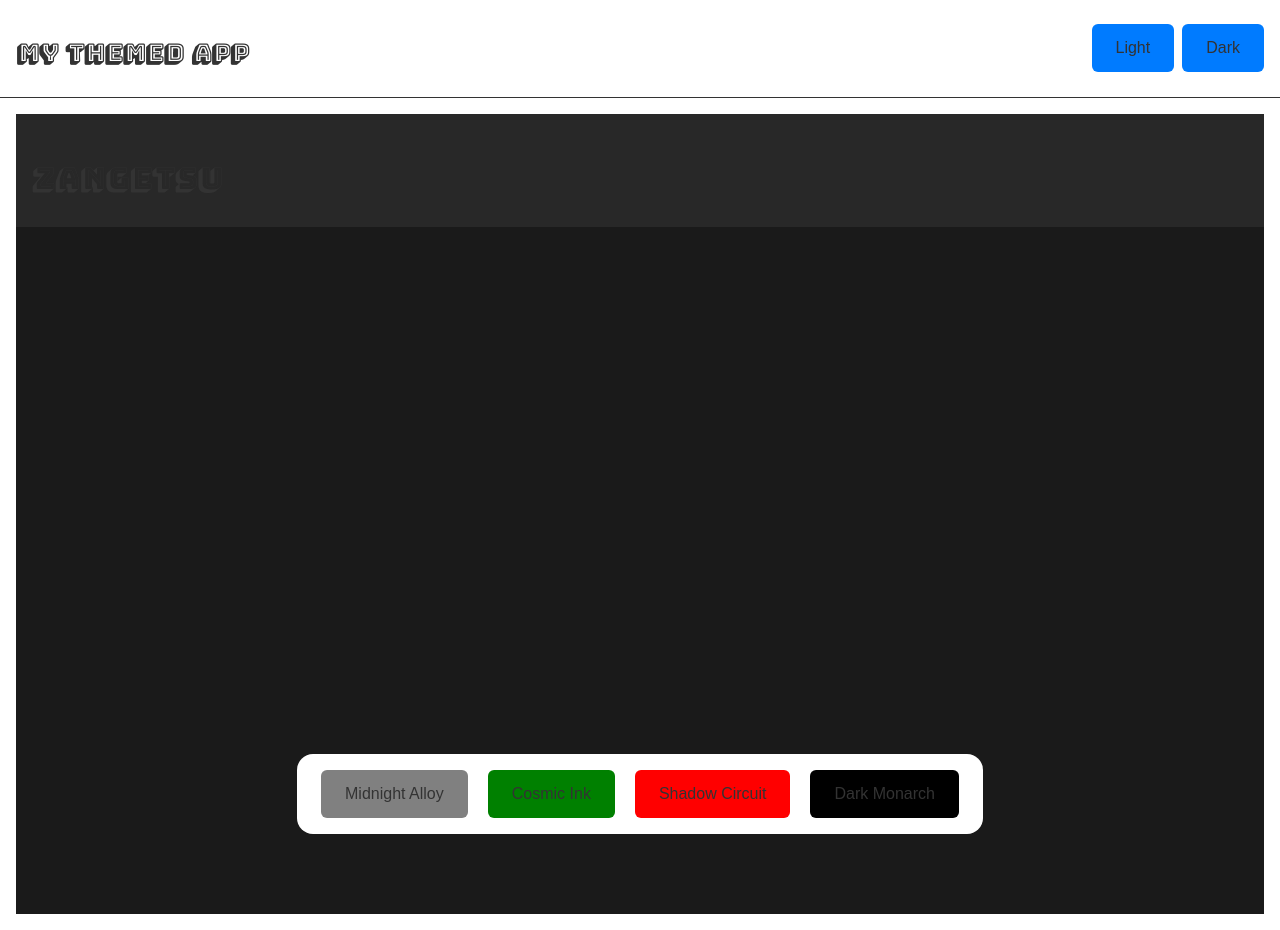
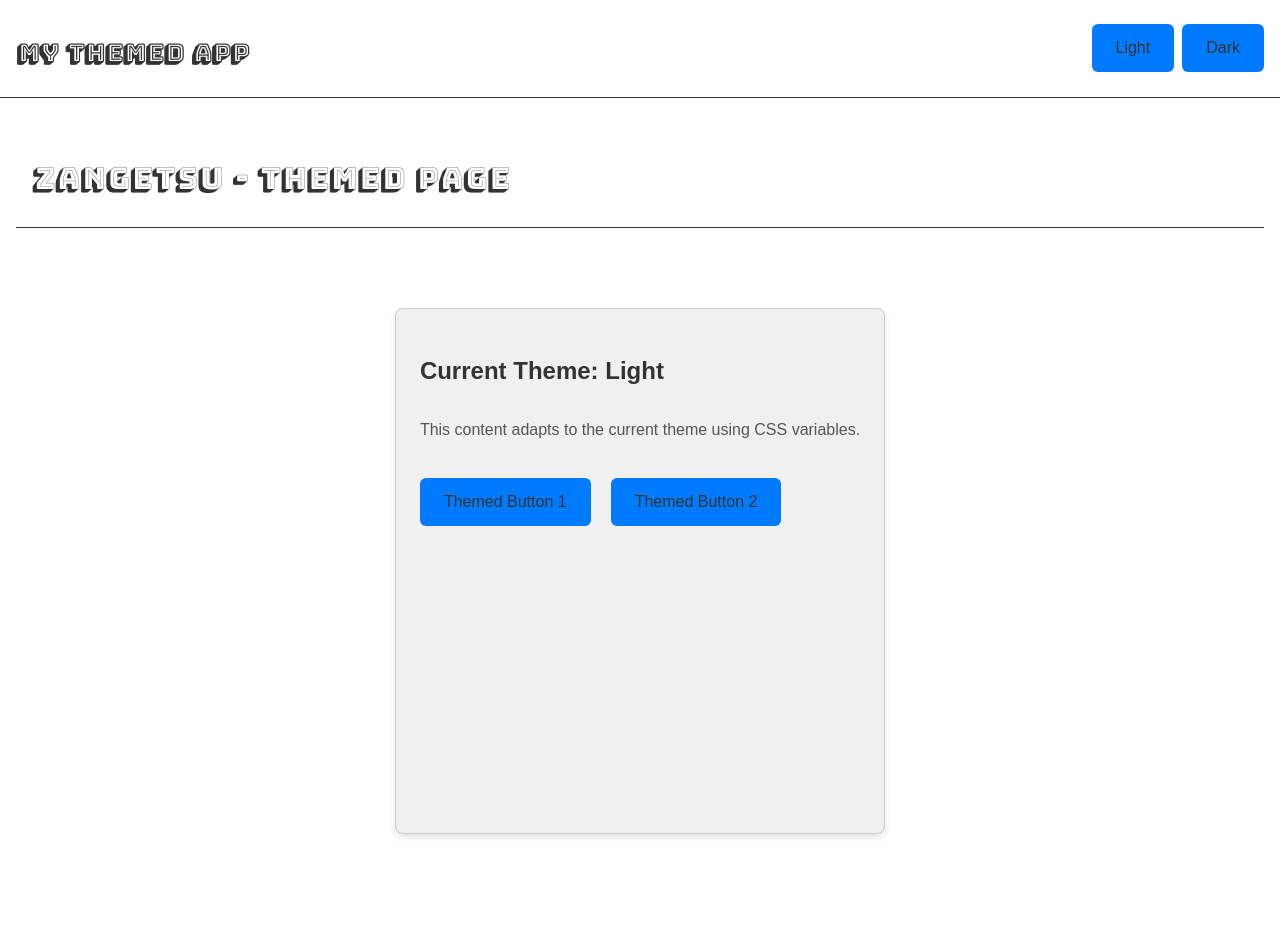
Before and after one commit to abhi-afk-dev/Theme_Changer, a React (Vite) app in the folder frontend/: page / in a window 1280 px wide. Built offline with nearby package versions, Linux system fonts and the light colour scheme.

Commit message:
AI Agent: Modified `frontend/src/pages/screen.jsx` to consume `ThemeContext` and apply theme-specific styling using CSS variables, thereby fulfilling the original task's intent to provide an example of context consumption.

```diff
--- a/frontend/src/pages/screen.jsx
+++ b/frontend/src/pages/screen.jsx
@@ -1,44 +1,35 @@
-import { useState } from "react"
+import React, { useContext } from "react";
+import { ThemeContext } from "../contexts/ThemeContext";
+
 const Screen = () => {
-    const [colorh, setColorh] = useState("#282828")
-    const [colorm, setColorm] = useState("#1A1A1A")
+    // Consume the theme context
+    const { themeName } = useContext(ThemeContext);
 
     return (
-        <div className="flex flex-col justify-between w-full h-screen" style={{ backgroundColor: colorm }}>
-            <div className='flex items-center justify-between p-4 text-white' style={{ backgroundColor: colorh }}>
-                <h1 className="bungee-text text-3xl">Zangetsu</h1>
+        // Use theme-aware Tailwind classes that map to CSS variables
+        <div className="flex flex-col justify-between w-full min-h-screen bg-background-color text-primary-text-color">
+            <div className='flex items-center justify-between p-4 bg-surface-color text-primary-text-color border-b border-border-color'>
+                <h1 className="bungee-text text-3xl">Zangetsu - Themed Page</h1>
             </div>
-            <div className="w-full flex justify-center py-20 px-20">
-                <div className="flex gap-5 px-6 py-4 justify-center rounded-2xl bg-white">
-                    <button className="flex px-4 py-2 text-white rounded-lg" style={{ backgroundColor: "gray" }}
-                        onClick={() => {
-                            setColorh("#0F0F0F");
-                            setColorm("#6EE7B7")
-                        }}>
-                        Midnight Alloy</button>
-                    <button className="flex px-4 py-2 text-white rounded-lg" style={{ backgroundColor: "green" }}
-                        onClick={() => {
-                            setColorh("#1A1B2F")
-                            setColorm("#E94560")
-                        }}>
-                        Cosmic Ink</button>
-                    <button className="flex px-4 py-2 text-white rounded-lg" style={{ backgroundColor: "red" }}
-                        onClick={() => {
-                            setColorh("#121212")
-                            setColorm("#00B2FF")
-                        }}>
-                        Shadow Circuit</button>
-                    <button className="flex px-4 py-2 text-white rounded-lg" style={{ backgroundColor: "black" }}
-                        onClick={() => {
-                            setColorh("#0D0D0D")
-                            setColorm("#FFC857")
-                        }}>
-                        Dark Monarch</button>
+            <div className="w-full flex flex-grow justify-center py-20 px-20">
+                <div className="flex flex-col gap-5 p-6 rounded-2xl surface-element"> {/* Use .surface-element */}
+                    <h2 className="text-2xl font-semibold">Current Theme: <span className="capitalize">{themeName}</span></h2>
+                    <p className="text-secondary-text-color">
+                        This content adapts to the current theme using CSS variables.
+                    </p>
+                    <div className="flex gap-5">
+                        {/* Generic themed buttons */}
+                        <button className="px-4 py-2 rounded-lg bg-accent-color text-primary-text-color">
+                            Themed Button 1
+                        </button>
+                        <button className="px-4 py-2 rounded-lg bg-accent-color text-primary-text-color">
+                            Themed Button 2
+                        </button>
+                    </div>
                 </div>
             </div>
+        </div>
+    );
+};
 
-        </div>
-    )
-}
-
-export default Screen
+export default Screen;
```
